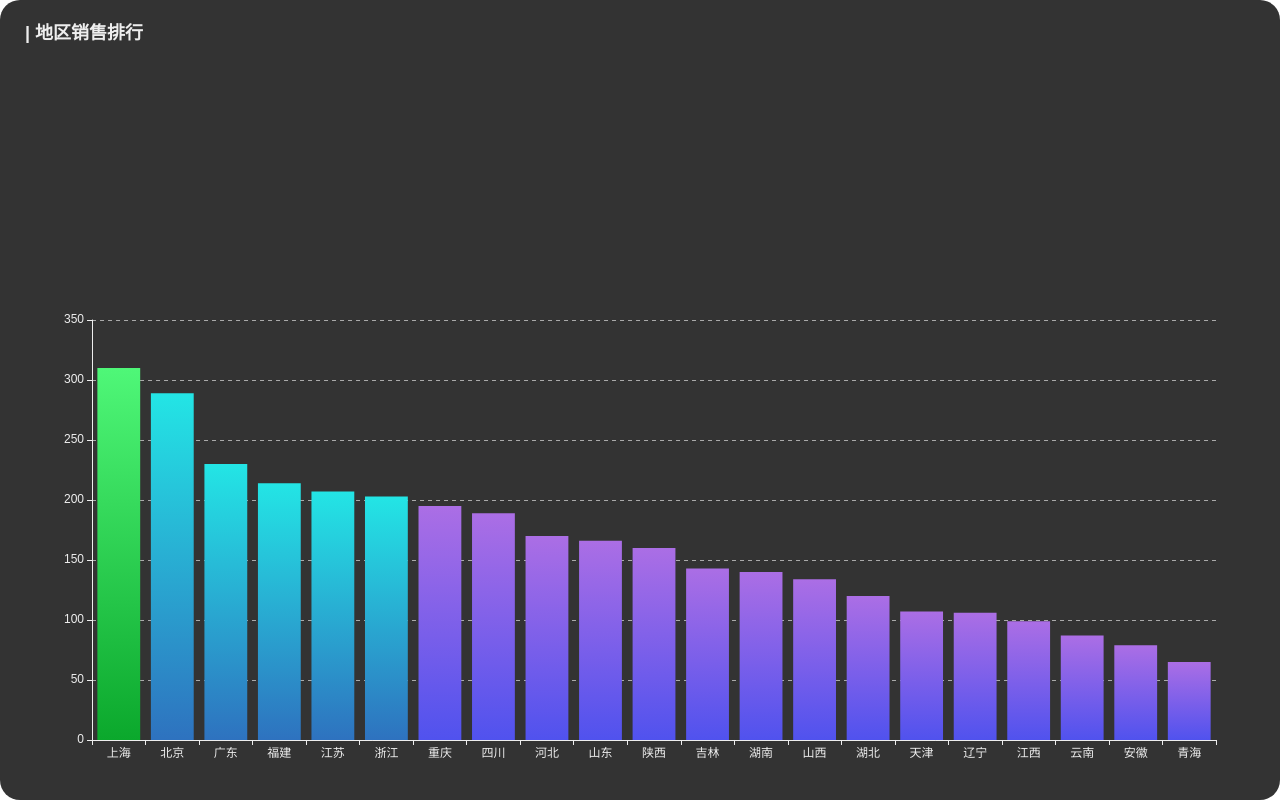
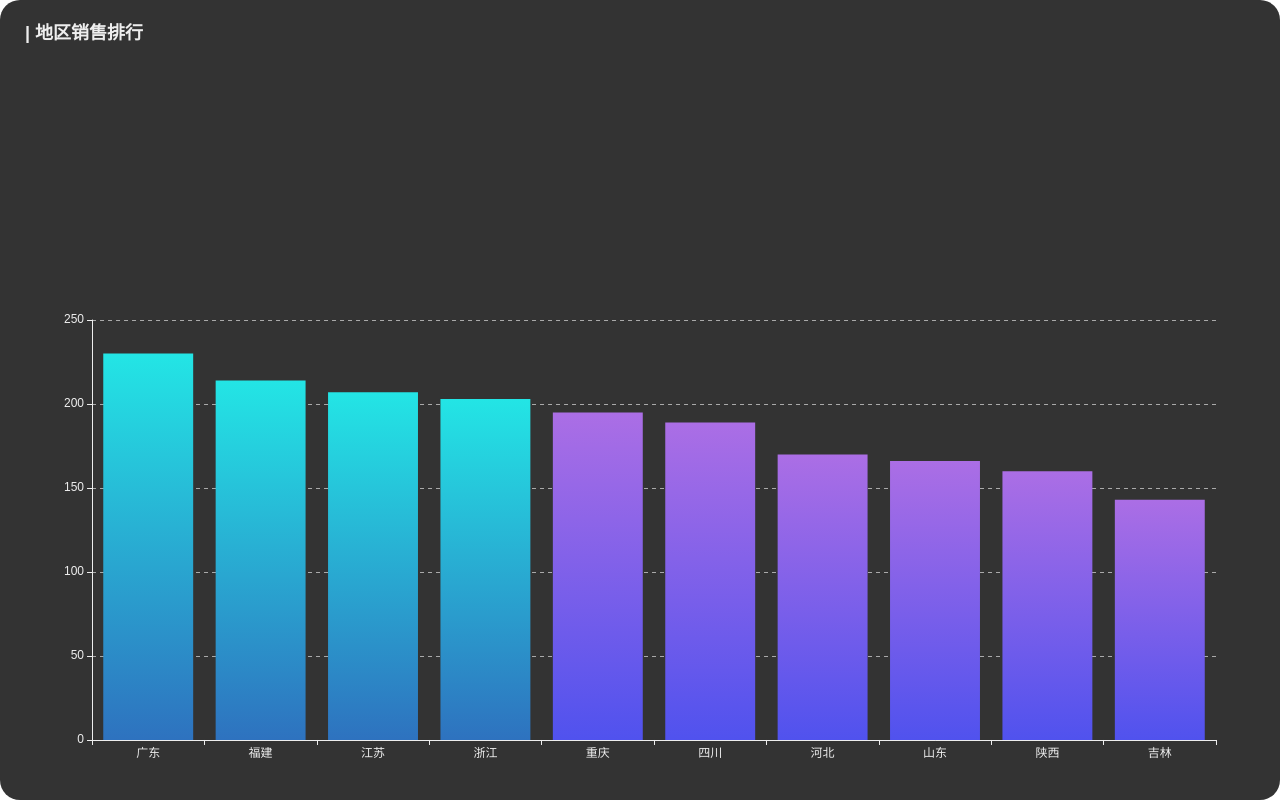
Before and after one commit to chengdonglin/Data-Visualization, a Vue app in the folder client/: page /#/rankPage in a window 1280 px wide. Built offline with nearby package versions, Linux system fonts and the light colour scheme.

Commit message:
feat: 平移动画实现

```diff
--- a/client/src/components/rank.vue
+++ b/client/src/components/rank.vue
@@ -2,7 +2,7 @@
  * @Description: 外呼数据统计横向柱状图
  * @Author: chengDong
  * @Date: 2020-10-28 14:06:45
- * @LastEditTime: 2020-11-10 11:28:21
+ * @LastEditTime: 2020-11-10 13:52:40
  * @LastEditors: chengDong
 -->
 <template>
@@ -18,7 +18,10 @@ export default {
     data () {
         return {
             chartInstance: null,
-            allData: null
+            allData: null,
+            startValue: 0,
+            endValue: 9,
+            timerId: null
         }
     },
     methods: {
@@ -63,6 +66,7 @@ export default {
                 return b.value - a.value
             })
             this.updateChart()
+            this.startInterval()
         },
         // 更新图表
         updateChart() {
@@ -78,6 +82,11 @@ export default {
             const dataOption = {
                 xAxis: {
                     data: provinceArr
+                },
+                dataZoom: {
+                    show: false,
+                    startValue: this.startValue,
+                    endValue: this.endValue
                 },
                 series: [
                     {
@@ -115,6 +124,20 @@ export default {
            const adapterOption = {}
            this.chartInstance.setOption(adapterOption)
            this.chartInstance.resize()
+        },
+        startInterval () {
+            if(this.timerId) {
+                clearInterval(this.timerId)
+            }
+            this.timerId = setInterval(() => {
+                this.startValue++
+                this.endValue++
+                if(this.endValue > this.allData.length -1) {
+                    this.startValue = 0
+                    this.endValue = 9
+                }
+                this.updateChart()
+            }, 3000);
         }
     },
     async mounted () {
@@ -126,6 +149,7 @@ export default {
     },
     destroyed () {
         window.removeEventListener('resize', this.screenAdapter)
+        clearInterval(this.timerId)
     }
 }
 </script>
```
